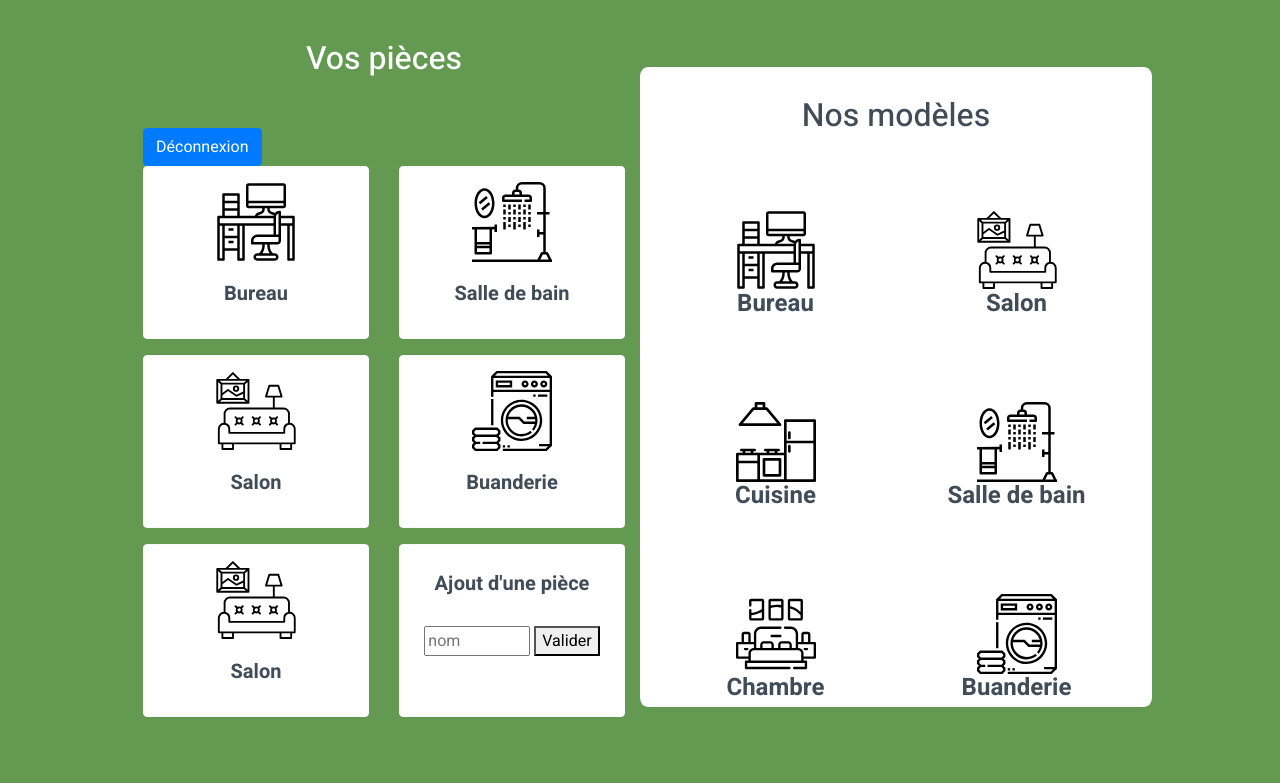
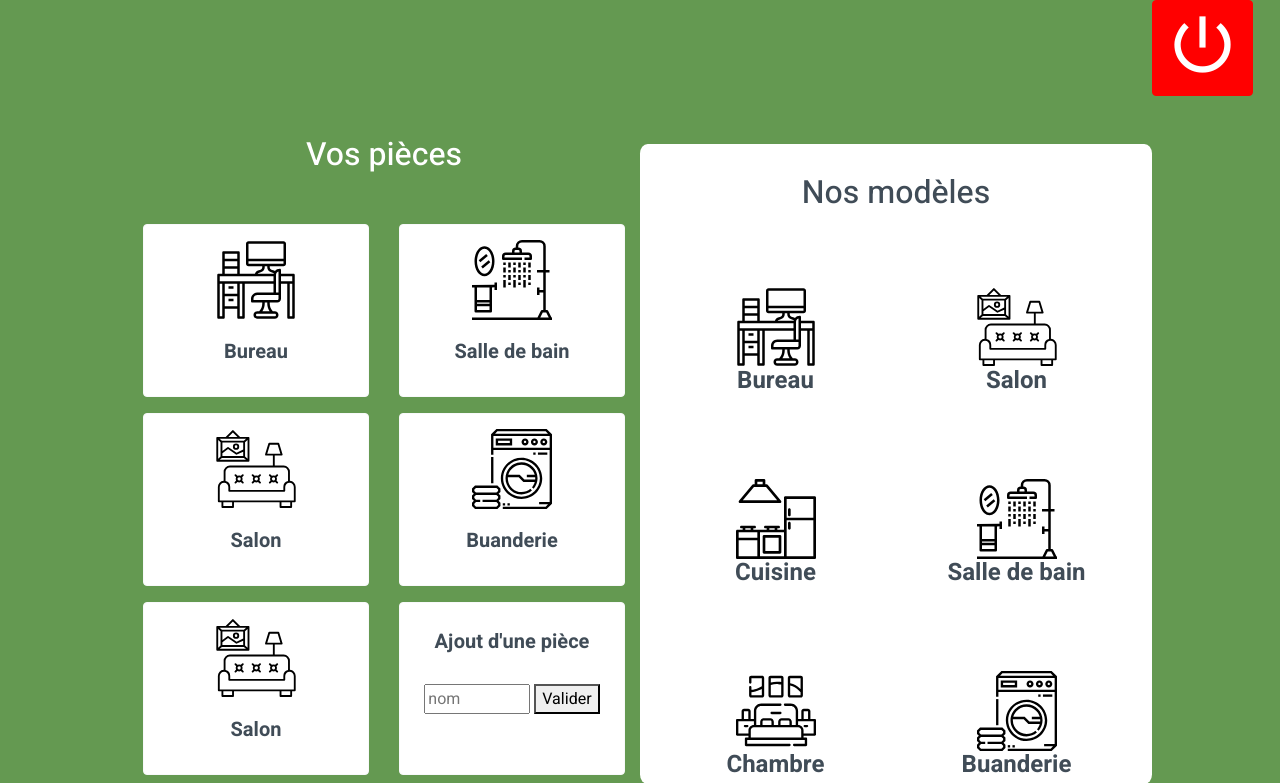
Before and after one commit to Tdartigues/ProjetWorkshop, a PHP site: page /pieces.html in a window 1280 px wide. Shown: the top 783 px of the page. Run offline with PHP 8.4, Linux system fonts and the light colour scheme.

Commit message:
add deconnexion

```diff
--- a/Css/pieceStyle.css
+++ b/Css/pieceStyle.css
@@ -122,3 +122,9 @@ form{
 #titreAjout{
     margin-top: 7px;
 }
+
+.btn-primary{
+    background-color: red !important;
+    border-color: red !important;
+    margin-left:90% ;
+}
--- a/pieces.html
+++ b/pieces.html
@@ -14,7 +14,7 @@
     <link rel="stylesheet" href="../Css/pieceStyle.css">
     <link rel="icon" href="Image/logo.png">
 
-
+    <button id="deconnexion" class="btn btn-primary"><i class="material-icons">power_settings_new</i></button>
     <title>Choix des appareils</title>
 </head>
 <body>
@@ -22,8 +22,7 @@
   <div id="Principal" class="row">
     <div class="col-xs-12 col-md-6">
       <h2>Vos pièces</h2>
-	     <button id="deconnexion" class="btn btn-primary">Déconnexion</button>
-		 <div style="color:red" id="message"> </div>
+
       <!--<div class="elementAjout"><a href="Création_pièces.html"><img src="Image/add.svg"  id="image" alt="Bureau"></i><h4 id="ajout">Ajout nouvelle piece</h4></a></div>
       <div class="card border-light mb-3" style="width: 20rem;">
         <img src="Image/004-kitchen.svg" id="image" class="card-img-top" alt="...">
```
